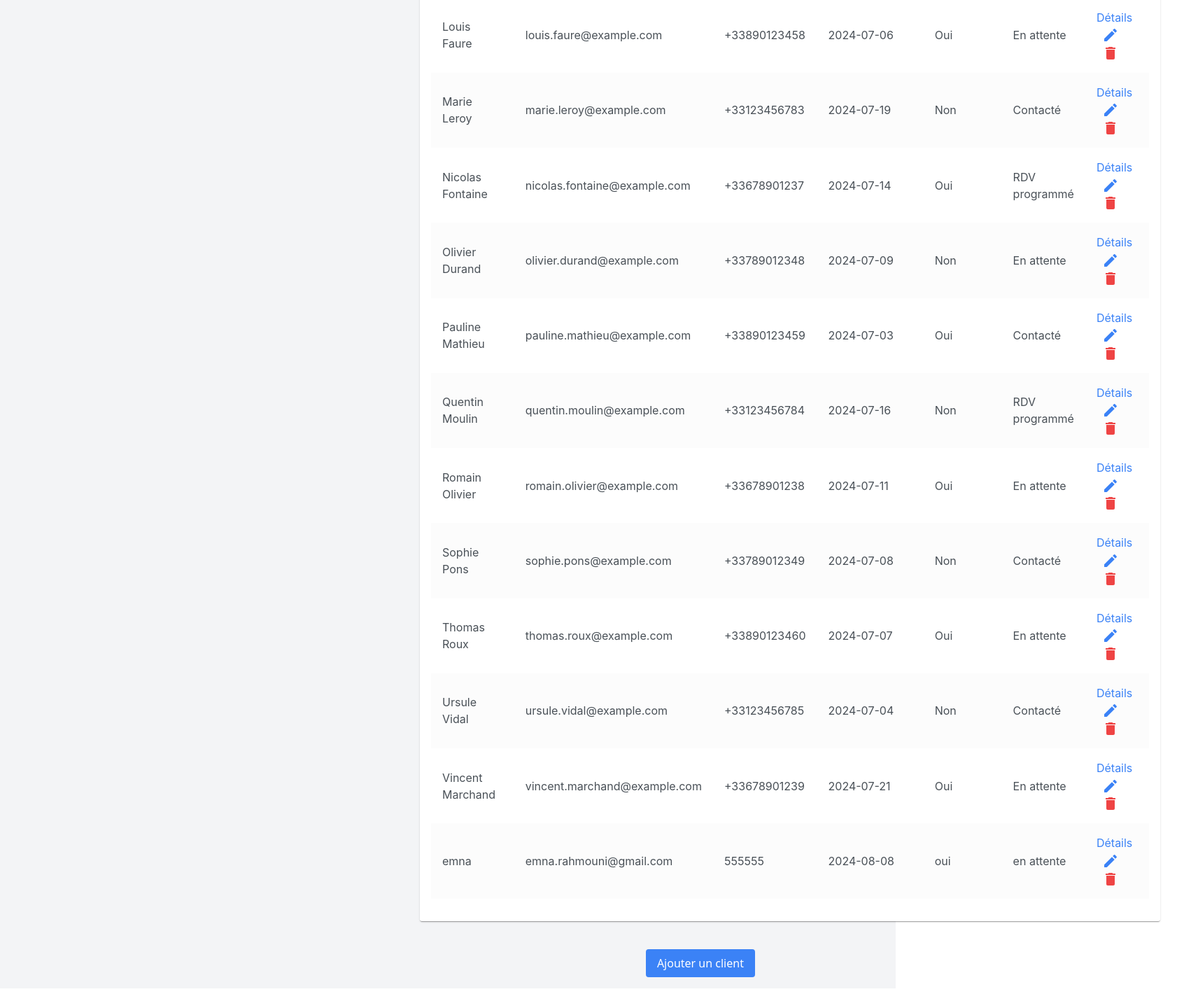
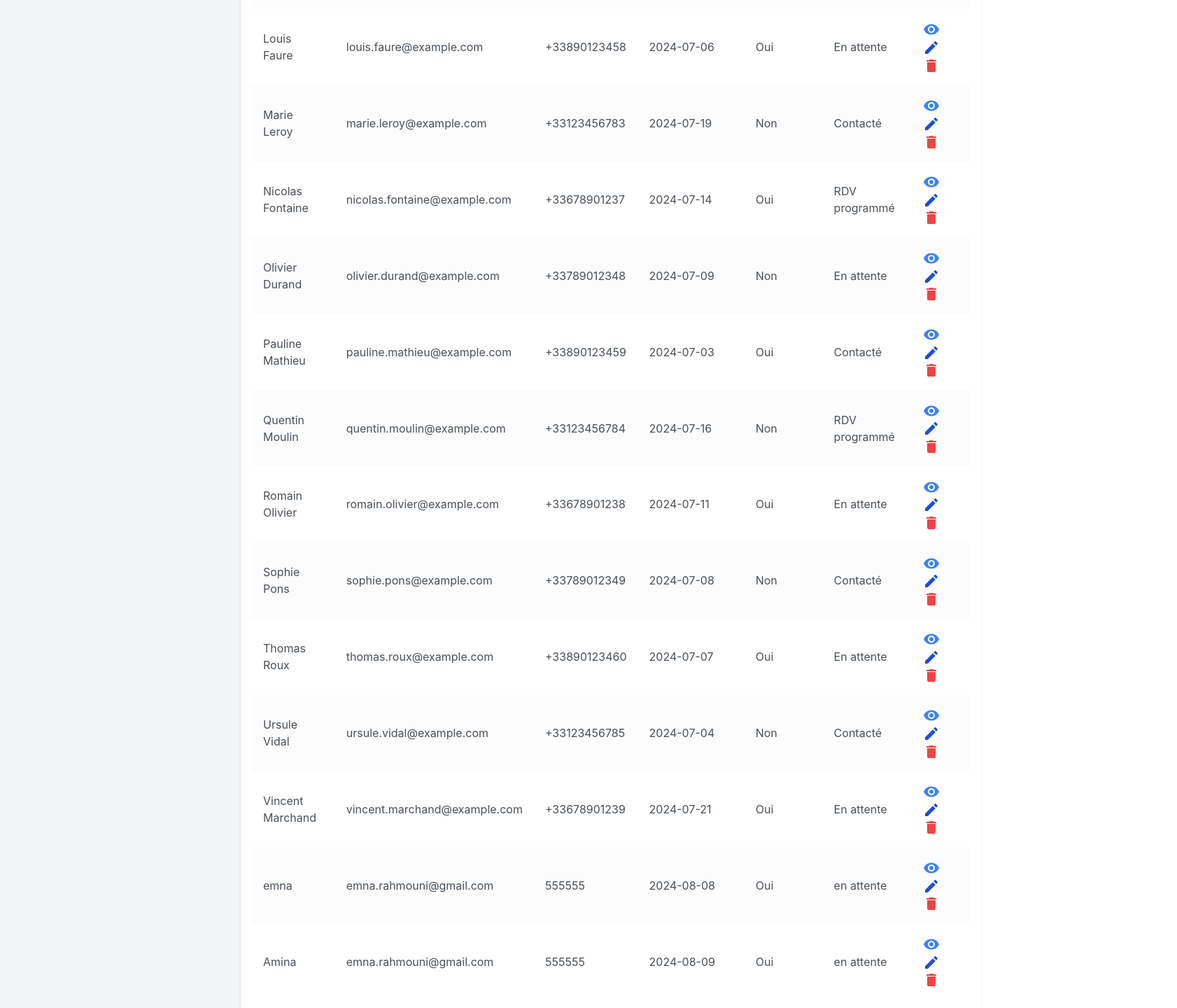
Before and after one commit to emmnna/crmProject, a React (Vite) app: page /client in a window 1280 px wide. Shown: the part 1320-2760 px from the top of the page at 70% size, 1682 px wide, since content can reach past the window. Before the commit the page ends 2732 px from the top, so only its background shows below. Built offline with nearby package versions, Linux system fonts and the light colour scheme.

Commit message:
ajuster la taille des tableaux et mise en page

```diff
--- a/src/client.json
+++ b/src/client.json
@@ -279,12 +279,25 @@
       "numeroDeTelephone": "555555",
       "typeDeBienConsulte": "yy",
       "dateDeConsultation": "2024-08-08",
-      "simulationDeCredit": "oui",
+      "simulationDeCredit": "Oui",
       "montantDuCreditSimule": "500000",
       "statutDuContact": "en attente",
       "sourceDuLead": "rr",
       "notes": "hhhhhhhhhhhhhh",
       "id": 1723119029557
+    },
+    {
+      "nom": "Amina",
+      "email": "emna.rahmouni@gmail.com",
+      "numeroDeTelephone": "555555",
+      "typeDeBienConsulte": "yy",
+      "dateDeConsultation": "2024-08-09",
+      "simulationDeCredit": "Oui",
+      "montantDuCreditSimule": "88",
+      "statutDuContact": "en attente",
+      "sourceDuLead": "rr",
+      "notes": "fffffff",
+      "id": 1723119029558
     }
   ]
 }
--- a/src/components/AddClient.jsx
+++ b/src/components/AddClient.jsx
@@ -196,7 +196,7 @@ export default function AddClient() {
                                     className="shadow appearance-none border rounded w-full py-2 px-3 text-gray-700 leading-tight focus:outline-none focus:shadow-outline"
                                 ></textarea>
                             </div>
-                            <button type="submit" className="px-4 py-2 bg-blue-500 text-white rounded">Ajouter le client</button>
+                            <button type="submit" className="px-4 py-2 bg-blue-500 text-white rounded">Ajouter</button>
                         </form>
                     </div>
                 </div>
--- a/src/components/clients.jsx
+++ b/src/components/clients.jsx
@@ -3,13 +3,13 @@ import clients from '../client.json';
 import Sidebar from "./sideBar";
 import { DataTable } from 'primereact/datatable';
 import { Column } from 'primereact/column';
-
 import { Card } from 'primereact/card';
 import NavBar from "./navBar";
 import { useNavigate } from 'react-router-dom';
 import { deleteClient } from "../Api";
 import DeleteIcon from '@mui/icons-material/Delete';
 import EditIcon from '@mui/icons-material/Edit';
+import Visibility from '@mui/icons-material/Visibility';
 
 
 export default function Clients() {
@@ -32,7 +32,7 @@ export default function Clients() {
             <Sidebar />
             <div className="flex flex-col flex-1">
                 <NavBar />
-        <div className="flex-1 flex flex-col lg:flex-row p-6 lg:ml-64">
+        <div className="flex-1 flex flex-col lg:flex-row p-6 lg:ml-15">
 
                 <Card title="Liste des clients">
             <DataTable value={data} showGridlines stripedRows  tableStyle={{ minWidth: '60rem' }}>
@@ -47,12 +47,17 @@ export default function Clients() {
     header="Actions"
     body={(rowData) => (
         <div>
-            <a href={`/client/${rowData.id}`} className="text-blue-500 hover:underline text-s">
+
+            {/* <a href={`/client/${rowData.id}`} className="text-blue-500 hover:underline text-s">
                 Détails
-            </a>
+            </a> */}
+            <Visibility
+            onClick={() => navigate(`/client/${rowData.id}`)}
+            className="cursor-pointer text-blue-500 ml-2"
+            />
             <EditIcon
             onClick={() => navigate(`/updateClient/${rowData.id}`)}
-            className="cursor-pointer text-blue-500 ml-2"
+            className="cursor-pointer text-blue-700 ml-2"
             />
             <DeleteIcon
             onClick={() => handleDelete(rowData.id)}
@@ -60,6 +65,7 @@ export default function Clients() {
             />
         </div>
     )}
+
 />
 
                     </DataTable>
--- a/src/components/credits.jsx
+++ b/src/components/credits.jsx
@@ -20,7 +20,7 @@ export default function Credits() {
             <Sidebar />
             <div className="flex flex-col flex-1">
                 <NavBar />
-        <div className="flex-1 flex flex-col lg:flex-row p-6 lg:ml-64">
+        <div className="flex-1 flex flex-col lg:flex-row p-6 lg:ml-15">
                 <Card title="Les simulations des crédits">
             <DataTable value={data} stripedRows tableStyle={{ minWidth: '60rem' }}>
                         <Column field="nom" header="Nom" sortable style={{ width: '25%' }} />
--- a/src/components/home.jsx
+++ b/src/components/home.jsx
@@ -45,7 +45,7 @@ export default function Home() {
             <Sidebar />
             <div className="flex flex-col flex-1">
                 <NavBar />
-            <div className="flex-1 flex flex-col lg:flex-row p-0 lg:p-6 lg:ml-64">
+            <div className="flex-1 flex flex-col lg:flex-row p-0 lg:p-6 lg:ml-15">
                 <div className="flex-1 lg:w-2/3 lg:pr-6 border-r border-gray-300">
                     <div className="space-y-12">
                         <div className="mb-12">
```
